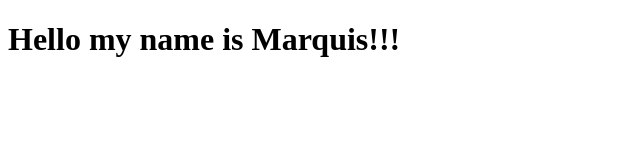
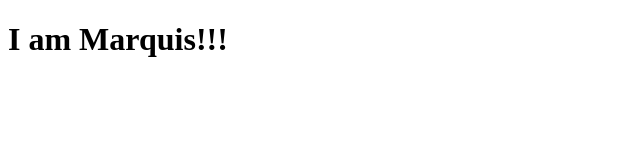
Before and after one commit to Marquisw4332/Starting-Line, a plain HTML site: page Index.html in a window 1280 px wide. Shown: the whole page, without its empty margins (0-640 px from the left). Drawn offline with Linux system fonts and the light colour scheme.

Commit message:
Second test

```diff
--- a/Index.html
+++ b/Index.html
@@ -3,10 +3,10 @@
 <head>
     <meta charset="UTF-8">
     <meta http-equiv="X-UA-Compatible" content="IE=edge">
-    <meta name="viewport" content="width=device-width, initial-scale=1.0">
+    <meta name="viewport" content="width=, initial-scale=1.0">
     <title>Document</title>
 </head>
 <body>
-    <h1>Hello my name is Marquis!!!</h1>
+   <h1>I am Marquis!!!</h1>
 </body>
 </html>
```
